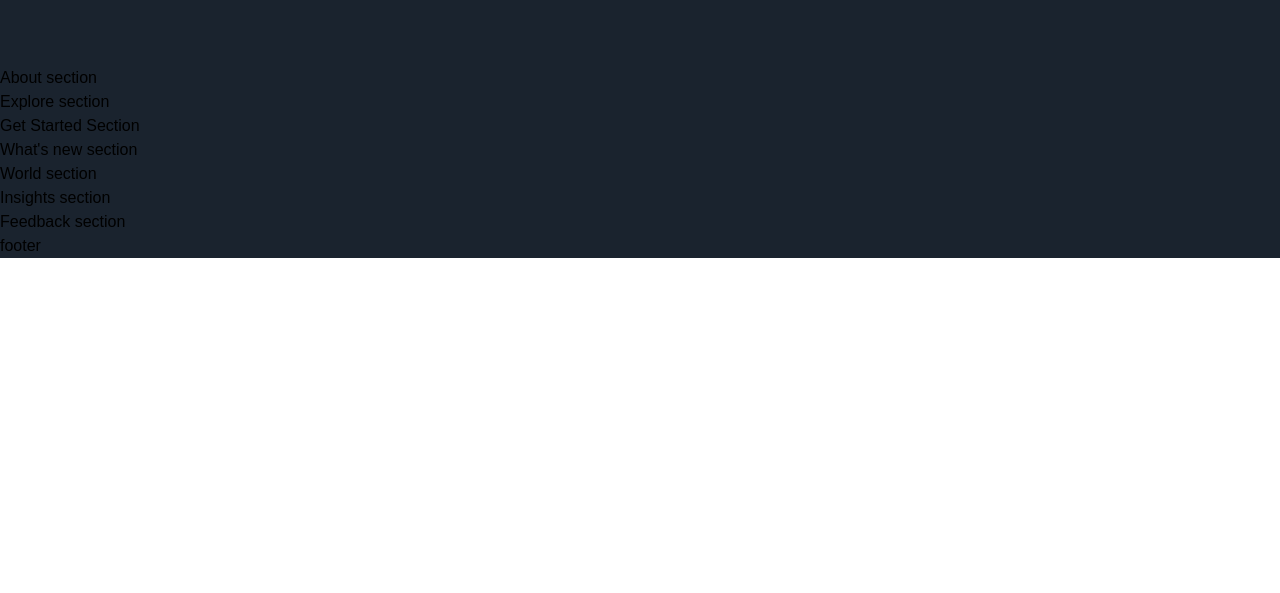
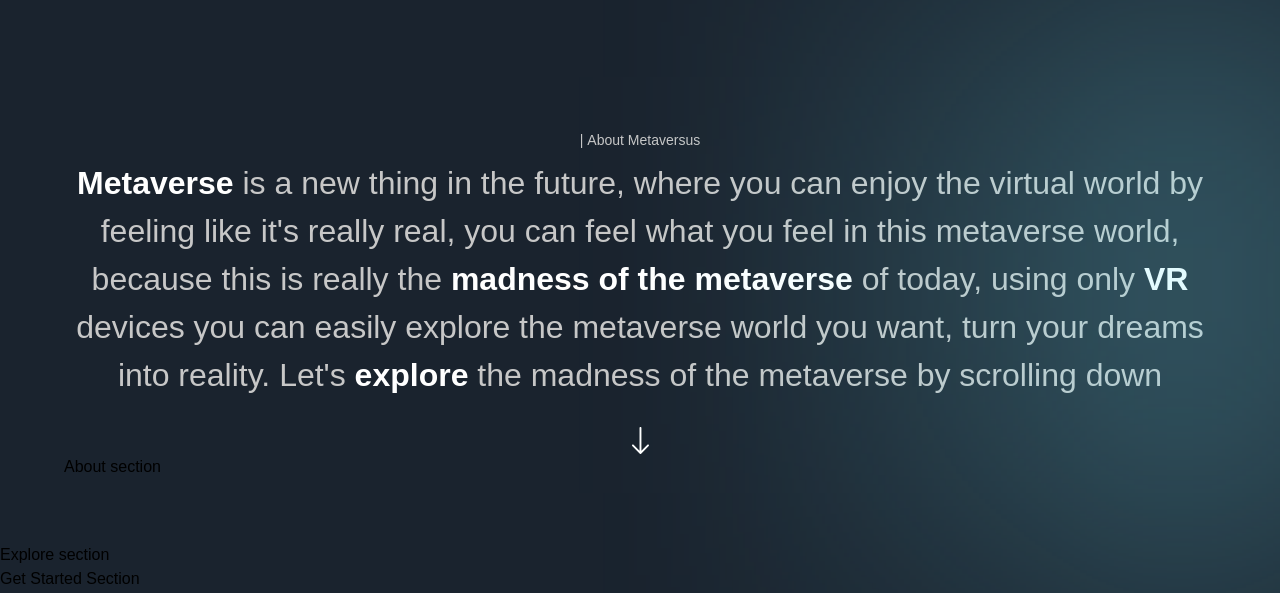
Before and after one commit to Lucas-zz/Metaverse-Frontend, a Next.js app: page / in a window 1280 px wide. Shown: the part 1046-1639 px from the top of the page. Before the commit the page ends 1304 px from the top, so only its background shows below. Built offline with nearby package versions, Linux system fonts and the light colour scheme; a web font is replaced by a local one.

Commit message:
feat: About section partially done

```diff
--- a/sections/About.jsx
+++ b/sections/About.jsx
@@ -1,7 +1,41 @@
 'use client';
 
+import { motion } from 'framer-motion';
+import { TypingText } from '../components';
+
+import styles from '../styles';
+import { fadeIn, staggerContainer } from '../utils/motion';
+
 const About = () => (
-  <section>
+  <section className={`${styles.paddings} relative z-10`}>
+    <div className="gradient-02 z-0" />
+    <motion.div
+      variants={staggerContainer}
+      initial="hidden"
+      whileInView="show"
+      viewport={{ onde: false, amount: 0.25 }}
+      className={`${styles.innerWidth} mx-auto ${styles.flexCenter} flex-col`}
+    >
+      <TypingText title="| About Metaversus" textStyles="text-center" />
+      <motion.p
+        variants={fadeIn('up', 'tween', 0.2, 1)}
+        className="mt-[8px] font-normal sm:text-[32px] text-[20px] text-center text-secondary-white"
+      >
+        <span className="font-extrabold text-white">Metaverse </span>
+        is a new thing in the future, where you can enjoy the virtual world by feeling like it's really real, you can feel what you feel in this metaverse world, because this is really the
+        <span className="font-extrabold text-white"> madness of the metaverse </span>
+        of today, using only
+        <span className="font-extrabold text-white"> VR </span>
+        devices you can easily explore the metaverse world you want, turn your dreams into reality. Let's
+        <span className="font-extrabold text-white"> explore </span>
+        the madness of the metaverse by scrolling down
+      </motion.p>
+      <motion.img
+        variants={fadeIn('up', 'tween', 0.4, 1)}
+        src="/arrow-down.svg" alt="Arrow Down"
+        className="w-[18px] h-[28px] object-contain mt-[28px]"
+      />
+    </motion.div>
     About section
   </section>
 );
```
